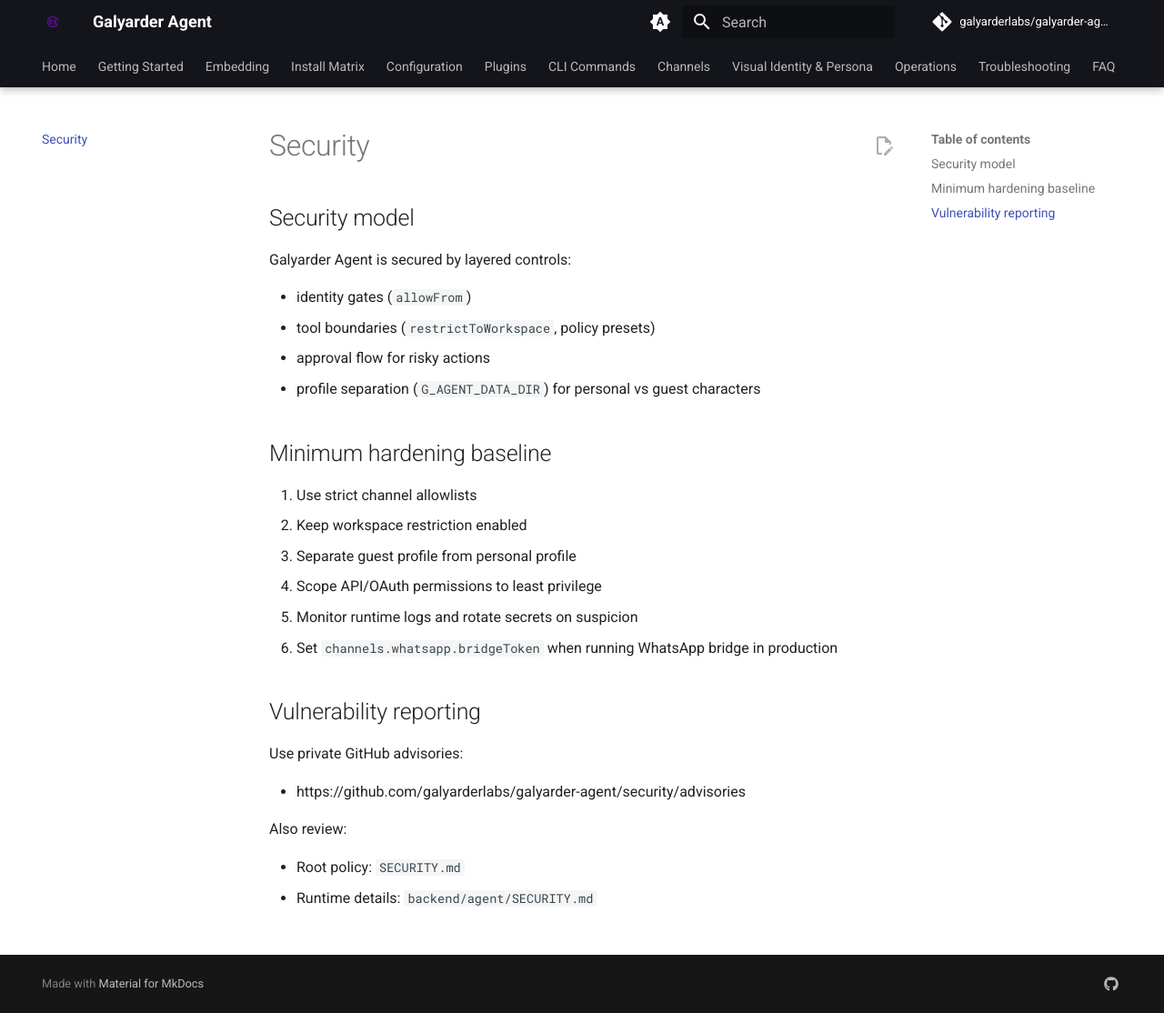
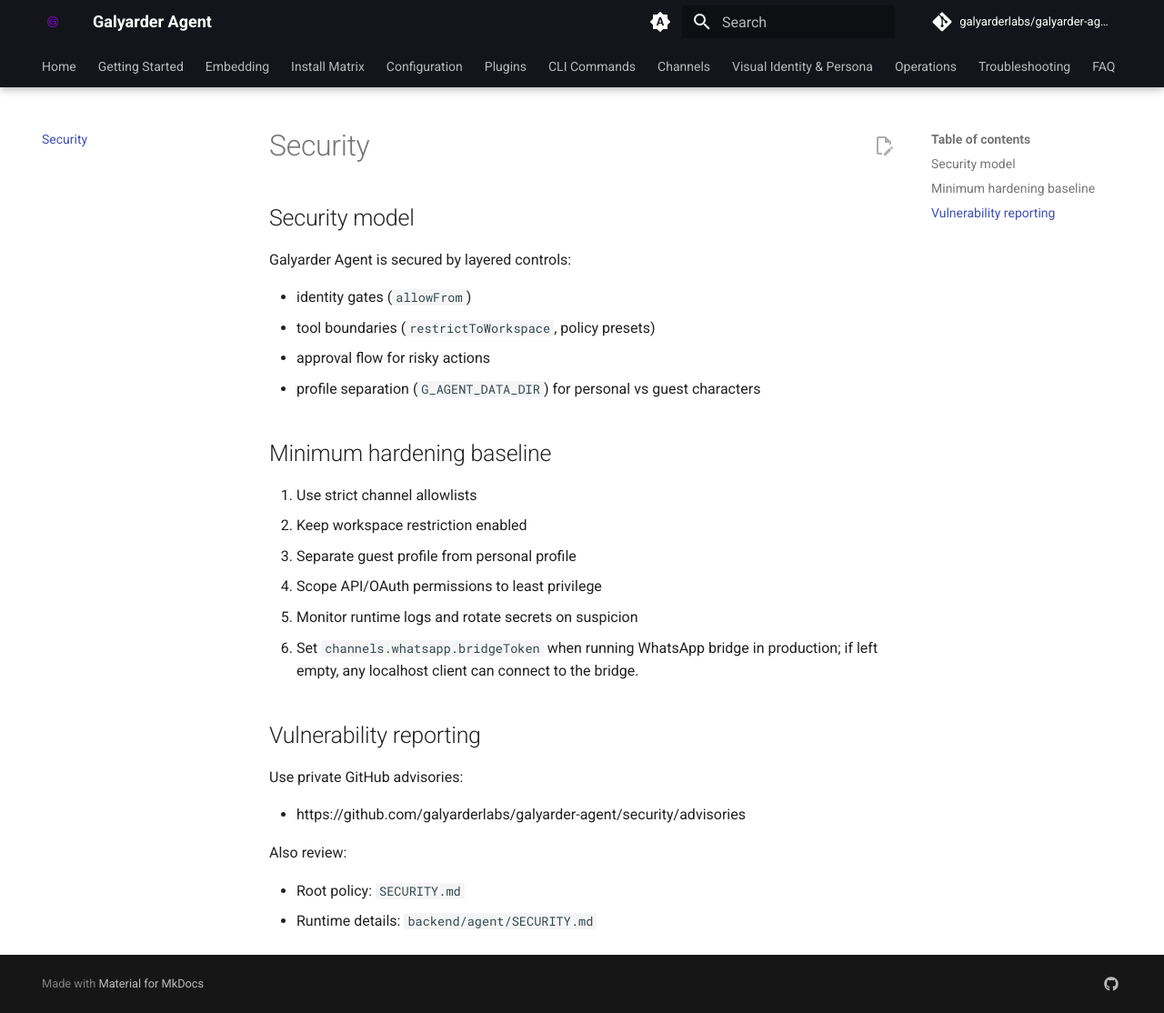
Before and after one commit to galyarderlabs/galyarder-agent, an MkDocs documentation site: the page built from docs/security.md, in a window 1280 px wide and 1114 px high. Shown: the whole window at 91% size. Built offline with MkDocs 1.6.1 and Material for MkDocs 9.7.7, drawn with Linux system fonts in a browser that asks for light colours; comment, search, counter and statistics services are not loaded.

Commit message:
Apply suggested fix to docs/security.md from Copilot Autofix
Co-authored-by: Copilot Autofix powered by AI <223894421+github-code-quality[bot]@users.noreply.github.com>

```diff
--- a/docs/security.md
+++ b/docs/security.md
@@ -16,7 +16,7 @@ Galyarder Agent is secured by layered controls:
 3. Separate guest profile from personal profile
 4. Scope API/OAuth permissions to least privilege
 5. Monitor runtime logs and rotate secrets on suspicion
-6. Set `channels.whatsapp.bridgeToken` when running WhatsApp bridge in production
+6. Set `channels.whatsapp.bridgeToken` when running WhatsApp bridge in production; if left empty, any localhost client can connect to the bridge.
 
 ## Vulnerability reporting
 
```
